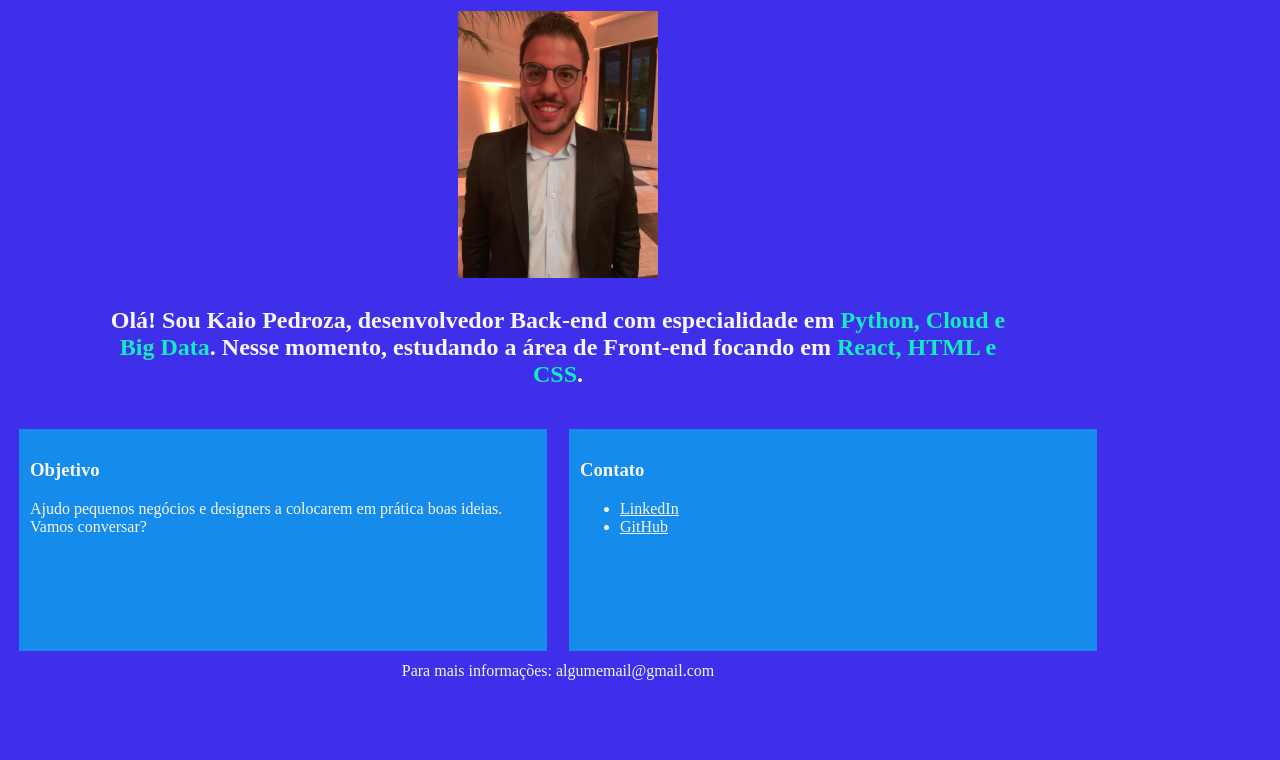
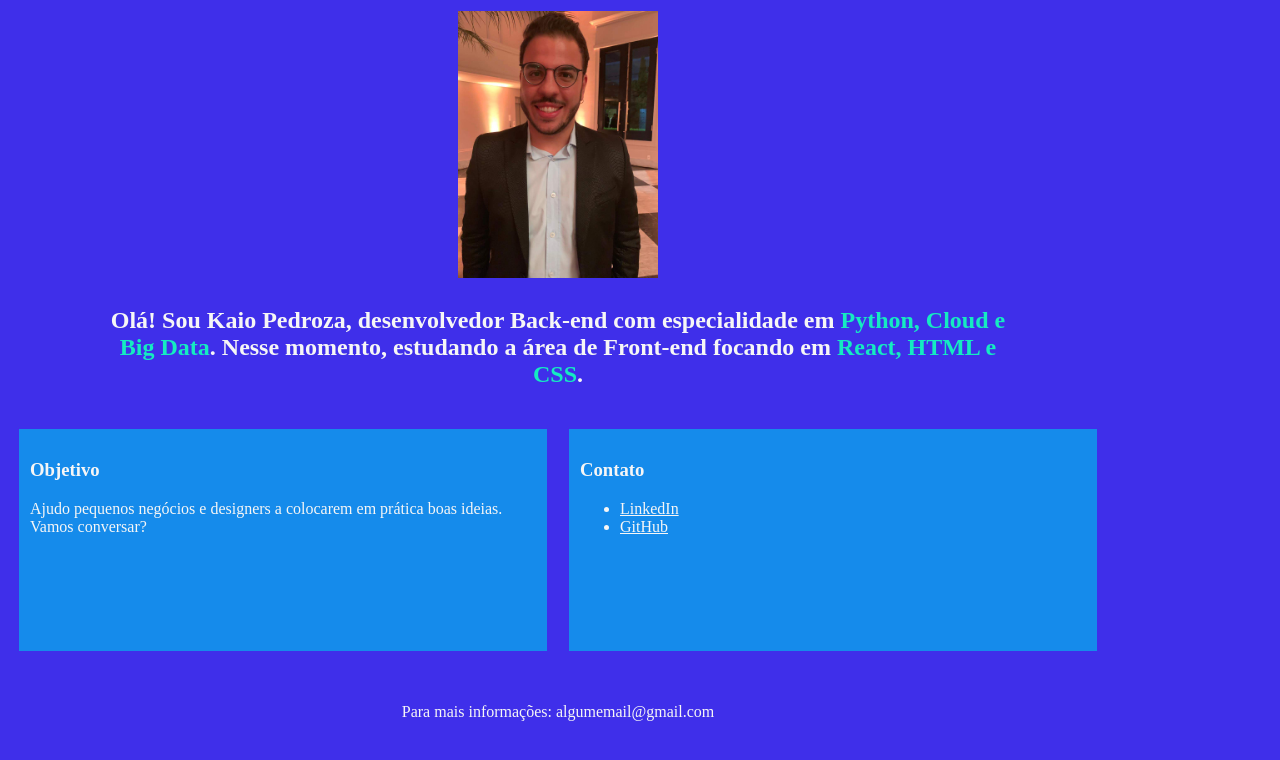
Before and after one commit to Kaiohenriqueps/imersao-frontend, a plain HTML site: page portfolio/index.html in a window 1280 px wide. Shown: the part 126-886 px from the top of the page. Before the commit the page ends 822 px from the top, so only its background shows below. Drawn offline with Linux system fonts and the light colour scheme.

Commit message:
final touch

```diff
--- a/portfolio/styles.css
+++ b/portfolio/styles.css
@@ -44,4 +44,6 @@ article {
 
 footer {
     text-align: center;
+    clear: left;
+    padding: 25px;
 }
```
